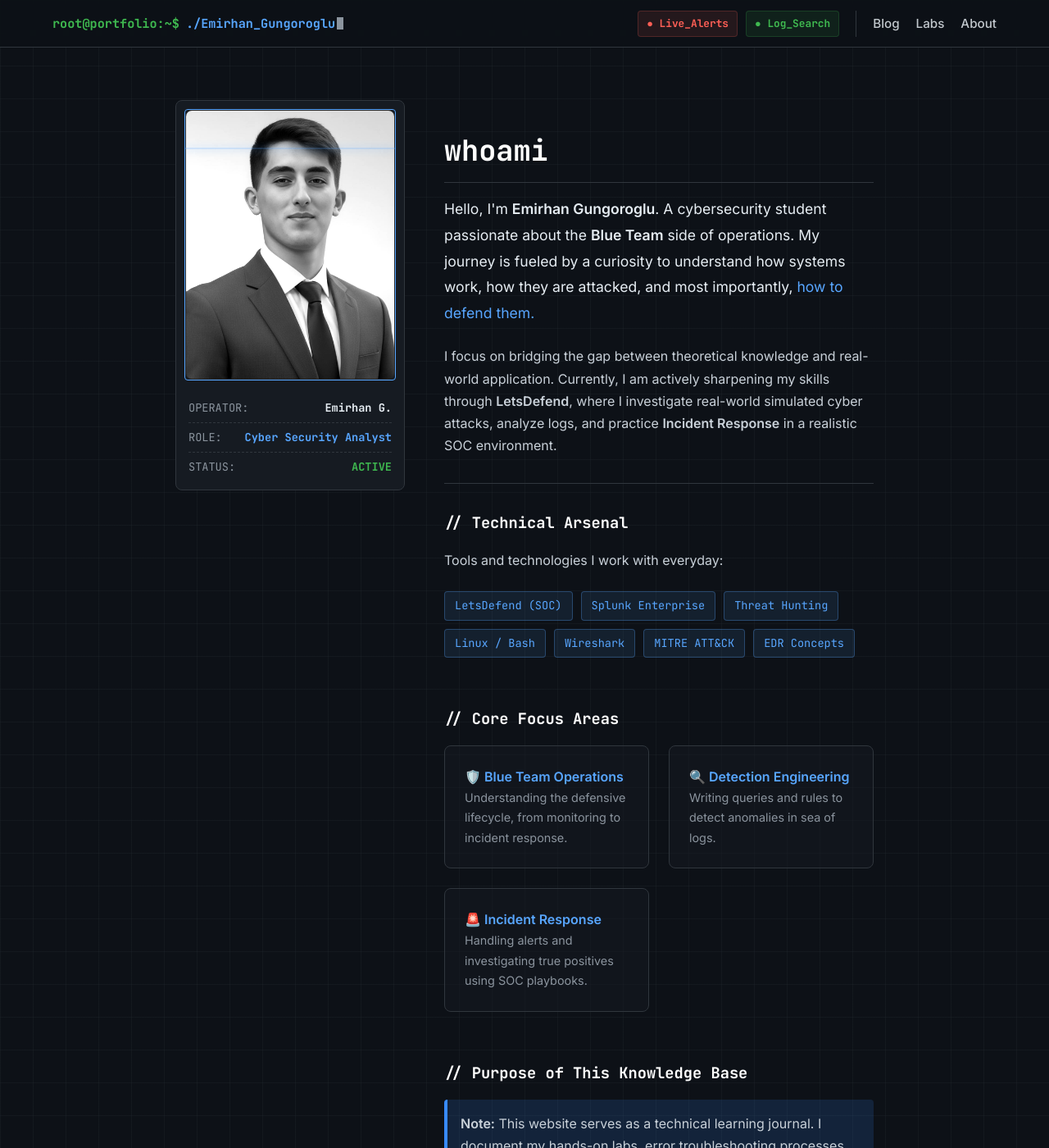
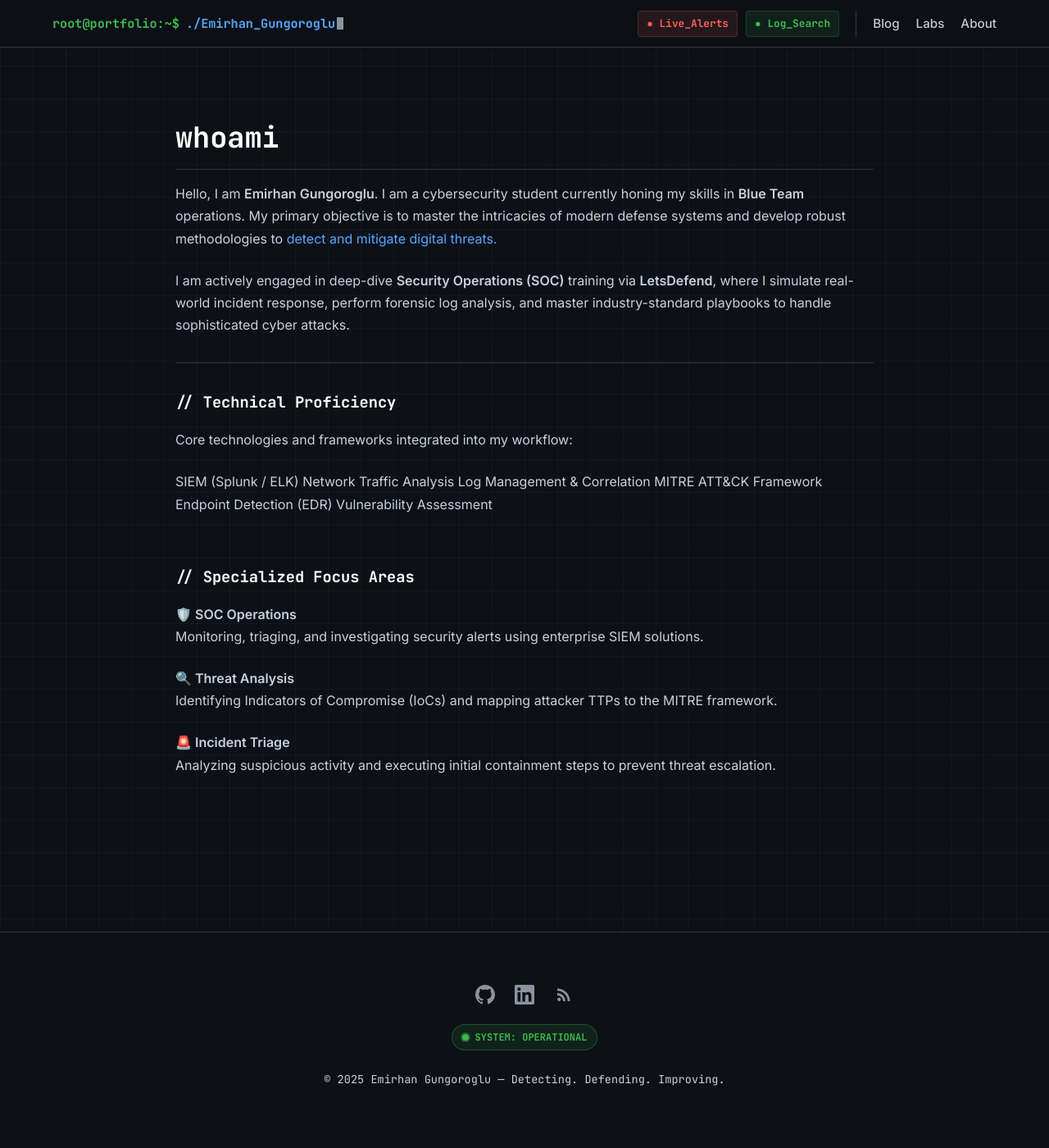
Before and after one commit to cybergungor/cybergungor.github.io, a Jekyll site: the page built from about.md, in a window 1280 px wide and 1400 px high. Shown: the whole window at 82% size. Built offline with Jekyll 4.4.1, drawn with Linux system fonts in a browser that asks for light colours; our own code applies the rules of GitHub Pages for plain Markdown files; some of the changed text lies outside the part shown.

Commit message:
Update about.md

```diff
--- a/about.md
+++ b/about.md
@@ -1,255 +1,91 @@
----
-layout: default
-title: About Me
-permalink: /about/
----
+<div class="bio-section">
+    <div class="lang-en">
+        <h1>whoami</h1>
+        <p class="intro-text">
+            Hello, I am <strong>Emirhan Gungoroglu</strong>. I am a cybersecurity student currently honing my skills in
+            <strong>Blue Team</strong> operations. My primary objective is to master the intricacies of modern
+            defense systems and develop robust methodologies to <span style="color: var(--accent);">detect and mitigate digital threats.</span>
+        </p>
 
-<div class="about-container">
+        <p>
+            I am actively engaged in deep-dive <strong>Security Operations (SOC)</strong> training via
+            <strong>LetsDefend</strong>, where I simulate real-world incident response, perform forensic
+            log analysis, and master industry-standard playbooks to handle sophisticated cyber attacks.
+        </p>
 
-  <div class="profile-section">
-      <div class="profile-card">
-          <div class="image-wrapper">
-              <img src="/assets/images/profile.jpeg" alt="Emirhan Gungoroglu" class="profile-img">
-              <div class="scan-line"></div>
-          </div>
-          <div class="profile-stats">
-              <div class="stat-row">
-                  <span class="stat-label">OPERATOR:</span>
-                  <span class="stat-value">Emirhan G.</span>
-              </div>
-              <div class="stat-row">
-                  <span class="stat-label">ROLE:</span>
-                  <span class="stat-value" style="color: var(--accent)">Cyber Security Analyst</span>
-              </div>
-              <div class="stat-row">
-                  <span class="stat-label">STATUS:</span>
-                  <span class="stat-value" style="color: var(--success)">ACTIVE</span>
-              </div>
-          </div>
-      </div>
-  </div>
+        <hr style="border: 0; border-top: 1px solid var(--border-color); margin: 2rem 0;">
 
-  <div class="bio-section">
-      <h1>whoami</h1>
-      <p class="intro-text">
-        Hello, I'm <strong>Emirhan Gungoroglu</strong>. A cybersecurity student passionate about the
-        <strong>Blue Team</strong> side of operations. My journey is fueled by a curiosity to understand
-        how systems work, how they are attacked, and most importantly, <span style="color: var(--accent);">how to defend them.</span>
-      </p>
+        <h3>// Technical Proficiency</h3>
+        <p>Core technologies and frameworks integrated into my workflow:</p>
+        <div class="badge-container">
+            <span class="tech-badge">SIEM (Splunk / ELK)</span>
+            <span class="tech-badge">Network Traffic Analysis</span>
+            <span class="tech-badge">Log Management & Correlation</span>
+            <span class="tech-badge">MITRE ATT&CK Framework</span>
+            <span class="tech-badge">Endpoint Detection (EDR)</span>
+            <span class="tech-badge">Vulnerability Assessment</span>
+        </div>
 
-      <p>
-        I focus on bridging the gap between theoretical knowledge and real-world application.
-        Currently, I am actively sharpening my skills through <strong>LetsDefend</strong>,
-        where I investigate real-world simulated cyber attacks, analyze logs, and practice
-        <strong>Incident Response</strong> in a realistic SOC environment.
-      </p>
+        <br>
+        <h3>// Specialized Focus Areas</h3>
+        <div class="focus-grid">
+            <div class="focus-item">
+                <h4>🛡️ SOC Operations</h4>
+                <p>Monitoring, triaging, and investigating security alerts using enterprise SIEM solutions.</p>
+            </div>
+            <div class="focus-item">
+                <h4>🔍 Threat Analysis</h4>
+                <p>Identifying Indicators of Compromise (IoCs) and mapping attacker TTPs to the MITRE framework.</p>
+            </div>
+            <div class="focus-item">
+                <h4>🚨 Incident Triage</h4>
+                <p>Analyzing suspicious activity and executing initial containment steps to prevent threat escalation.</p>
+            </div>
+        </div>
+    </div>
 
-      <hr style="border: 0; border-top: 1px solid var(--border-color); margin: 2rem 0;">
+    <div class="lang-tr" style="display: none;">
+        <h1>whoami</h1>
+        <p class="intro-text">
+            Merhaba, ben <strong>Emirhan Güngöroğlu</strong>. <strong>Blue Team</strong> operasyonlarına odaklanmış
+            bir siber güvenlik öğrencisiyim. Temel hedefim, modern savunma sistemlerinin inceliklerinde ustalaşmak
+            ve <span style="color: var(--accent);">dijital tehditleri tespit edip etkisiz hale getirmek</span> için güçlü metodolojiler geliştirmektir.
+        </p>
 
-      <h3>// Technical Arsenal</h3>
-      <p>Tools and technologies I work with everyday:</p>
+        <p>
+            <strong>LetsDefend</strong> gibi platformlar üzerinden derinlemesine <strong>Güvenlik Operasyonları (SOC)</strong>
+            eğitimleri alıyor; gerçek dünya senaryolarında olay müdahalesi, adli log analizi ve siber saldırıları
+            yönetmek için endüstri standardı playbooklar üzerinde çalışıyorum.
+        </p>
 
-      <div class="badge-container">
-        <span class="tech-badge">LetsDefend (SOC)</span>
-        <span class="tech-badge">Splunk Enterprise</span>
-        <span class="tech-badge">Threat Hunting</span>
-        <span class="tech-badge">Linux / Bash</span>
-        <span class="tech-badge">Wireshark</span>
-        <span class="tech-badge">MITRE ATT&CK</span>
-        <span class="tech-badge">EDR Concepts</span>
-      </div>
+        <hr style="border: 0; border-top: 1px solid var(--border-color); margin: 2rem 0;">
 
-      <br>
+        <h3>// Teknik Yetkinlikler</h3>
+        <p>Çalışma süreçlerime entegre ettiğim temel teknoloji ve frameworkler:</p>
+        <div class="badge-container">
+            <span class="tech-badge">SIEM (Splunk / ELK)</span>
+            <span class="tech-badge">Ağ Trafiği Analizi</span>
+            <span class="tech-badge">Log Yönetimi ve Korelasyon</span>
+            <span class="tech-badge">MITRE ATT&CK Framework</span>
+            <span class="tech-badge">Uç Birim Tespiti (EDR)</span>
+            <span class="tech-badge">Zafiyet Değerlendirmesi</span>
+        </div>
 
-      <h3>// Core Focus Areas</h3>
-      <div class="focus-grid">
-        <div class="focus-item">
-          <h4>🛡️ Blue Team Operations</h4>
-          <p>Understanding the defensive lifecycle, from monitoring to incident response.</p>
+        <br>
+        <h3>// Profesyonel Odak Noktaları</h3>
+        <div class="focus-grid">
+            <div class="focus-item">
+                <h4>🛡️ SOC Operasyonları</h4>
+                <p>Kurumsal SIEM çözümleri kullanarak güvenlik alarmlarını izleme, önceliklendirme ve inceleme.</p>
+            </div>
+            <div class="focus-item">
+                <h4>🔍 Tehdit Analizi</h4>
+                <p>Saldırı izlerini (IoC) tanımlama ve saldırgan yöntemlerini (TTP) MITRE frameworkü ile eşleştirme.</p>
+            </div>
+            <div class="focus-item">
+                <h4>🚨 Olay Önceliklendirme</h4>
+                <p>Şüpheli aktiviteleri analiz etme ve tehdidin yayılmasını önlemek için ilk müdahale adımlarını uygulama.</p>
+            </div>
         </div>
-        <div class="focus-item">
-          <h4>🔍 Detection Engineering</h4>
-          <p>Writing queries and rules to detect anomalies in sea of logs.</p>
-        </div>
-        <div class="focus-item">
-          <h4>🚨 Incident Response</h4>
-          <p>Handling alerts and investigating true positives using SOC playbooks.</p>
-        </div>
-      </div>
-
-      <br>
-
-      <h3>// Purpose of This Knowledge Base</h3>
-      <div class="alert alert-info">
-        <strong>Note:</strong> This website serves as a technical learning journal.
-        I document my hands-on labs, error troubleshooting processes, and security concepts
-        to solidify my understanding and help others in the community.
-      </div>
-
-      <h3>// Connect</h3>
-      <p>
-        I am always open to discussing cybersecurity topics, potential collaborations, or Blue Team roles.
-      </p>
-      <p>
-        <a href="https://linkedin.com/in/emirhangungoroglu" style="color: var(--accent); font-weight: bold;">Connect on LinkedIn &rarr;</a>
-      </p>
-  </div>
-
+    </div>
 </div>
-
-<style>
-  /* ===== GENEL DÜZEN (FLEXBOX) ===== */
-  .about-container {
-      display: flex;
-      gap: 3rem; /* Sol ve sağ arası boşluk */
-      align-items: flex-start;
-      padding-top: 1rem;
-  }
-
-  .bio-section {
-      flex: 1; /* Sağ taraf kalan alanı kaplasın */
-  }
-
-  /* ===== SOL PROFİL KARTI TASARIMI ===== */
-  .profile-section {
-      flex: 0 0 280px; /* Sabit genişlik */
-  }
-
-  .profile-card {
-      background: #161b22;
-      border: 1px solid #30363d;
-      padding: 10px;
-      border-radius: 8px;
-      position: sticky; /* Sayfa kayarken sabit kalsın */
-      top: 100px;
-  }
-
-  .image-wrapper {
-      position: relative;
-      overflow: hidden;
-      border-radius: 4px;
-      border: 1px solid var(--accent);
-  }
-
-  .profile-img {
-      width: 100%;
-      height: auto;
-      display: block;
-      filter: grayscale(100%) contrast(1.2);
-      transition: all 0.5s ease;
-  }
-
-  .profile-card:hover .profile-img {
-      filter: grayscale(0%) contrast(1);
-      transform: scale(1.05);
-  }
-
-  /* Tarama Çizgisi */
-  .scan-line {
-      position: absolute;
-      top: 0;
-      left: 0;
-      width: 100%;
-      height: 2px;
-      background: rgba(88, 166, 255, 0.5);
-      box-shadow: 0 0 10px var(--accent);
-      animation: scan 3s linear infinite;
-      opacity: 0.5;
-      pointer-events: none;
-  }
-
-  @keyframes scan {
-      0% { top: 0%; }
-      100% { top: 100%; }
-  }
-
-  /* İstatistik Yazıları */
-  .profile-stats {
-      margin-top: 1rem;
-      font-family: 'JetBrains Mono', monospace;
-      font-size: 0.85rem;
-      padding: 0 5px;
-  }
-
-  .stat-row {
-      display: flex;
-      justify-content: space-between;
-      border-bottom: 1px dashed #30363d;
-      padding: 6px 0;
-  }
-  .stat-row:last-child { border-bottom: none; }
-  .stat-label { color: var(--text-muted); }
-  .stat-value { font-weight: bold; color: #e6edf3; }
-
-  /* ===== MEVCUT STİLLER ===== */
-  .intro-text {
-    font-size: 1.1rem;
-    line-height: 1.8;
-    color: #e6edf3;
-  }
-
-  .focus-grid {
-    display: grid;
-    grid-template-columns: repeat(auto-fit, minmax(250px, 1fr));
-    gap: 1.5rem;
-    margin-top: 1rem;
-  }
-
-  .focus-item {
-    background: rgba(22, 27, 34, 0.5);
-    border: 1px solid var(--border-color);
-    padding: 1.5rem;
-    border-radius: 8px;
-  }
-
-  .focus-item h4 {
-    margin-top: 0;
-    font-size: 1rem;
-    color: var(--accent);
-  }
-
-  .focus-item p {
-    font-size: 0.9rem;
-    color: var(--text-muted);
-    margin-bottom: 0;
-  }
-
-  .badge-container {
-      display: flex;
-      flex-wrap: wrap;
-      gap: 10px;
-      margin-top: 1rem;
-  }
-
-  .tech-badge {
-      background: rgba(88, 166, 255, 0.1);
-      color: var(--accent);
-      border: 1px solid rgba(88, 166, 255, 0.3);
-      padding: 5px 12px;
-      border-radius: 4px;
-      font-size: 0.85rem;
-      font-family: 'JetBrains Mono', monospace;
-  }
-
-  .alert-info {
-      background: rgba(56, 139, 253, 0.15);
-      border-left: 4px solid #388bfd;
-      padding: 1rem;
-      border-radius: 4px;
-      color: #c9d1d9;
-  }
-
-  /* Mobil Uyumluluk */
-  @media (max-width: 768px) {
-      .about-container {
-          flex-direction: column;
-      }
-      .profile-section {
-          flex: 0 0 auto;
-          width: 100%;
-          max-width: 300px;
-          margin: 0 auto;
-      }
-      .profile-card { position: static; }
-  }
-</style>
```
